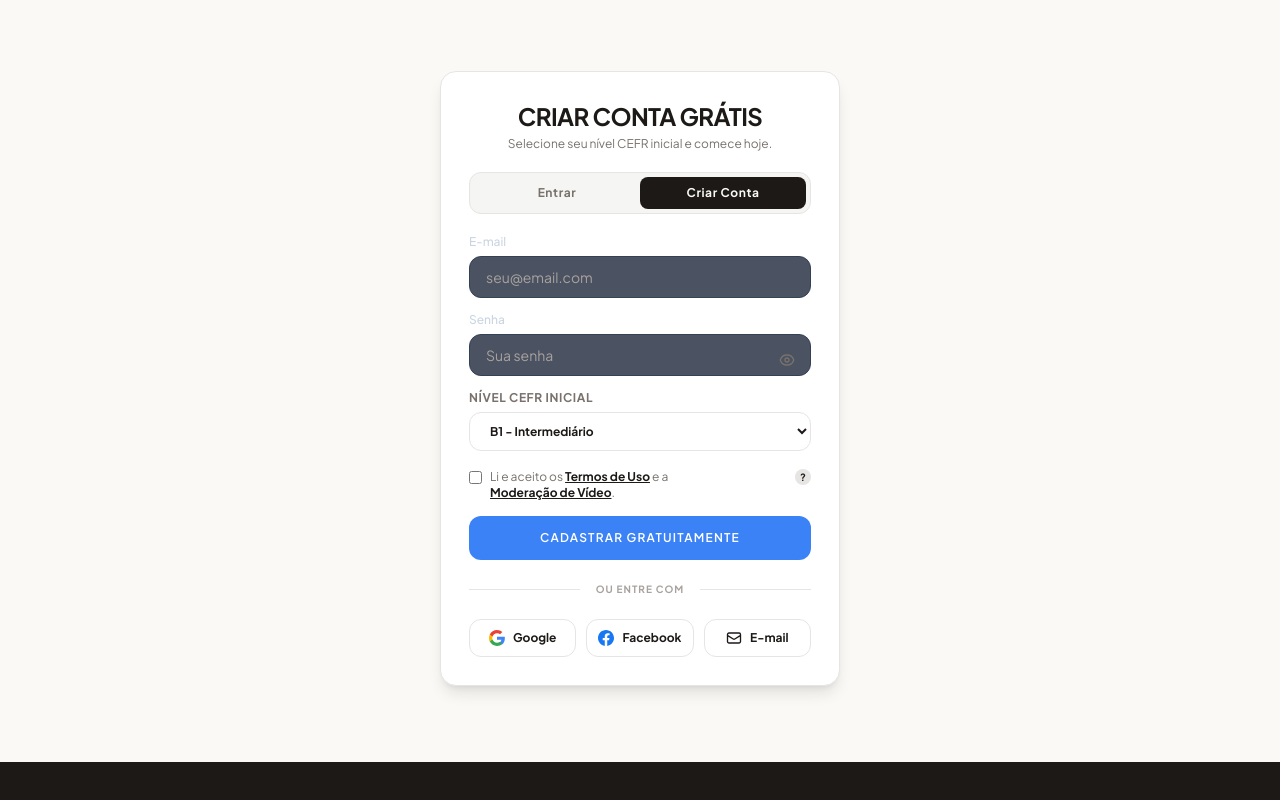
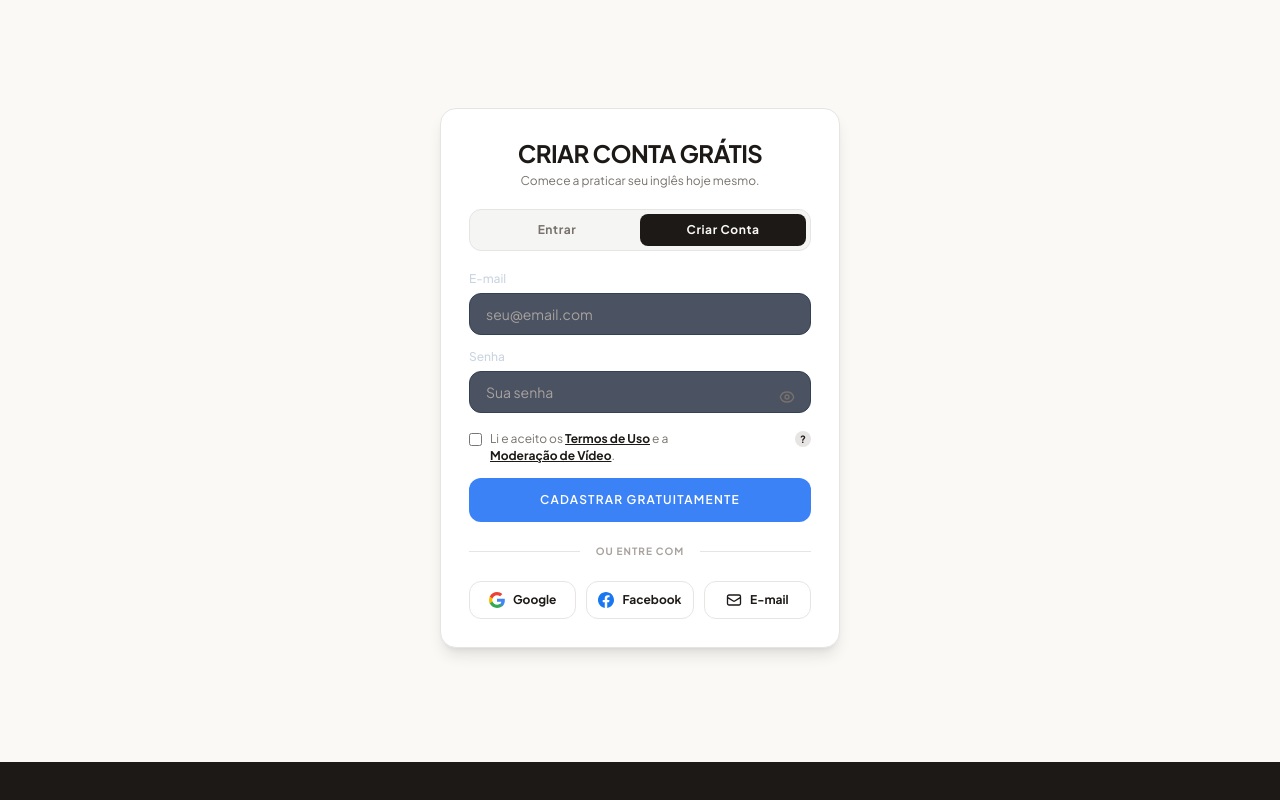
Before and after one commit to RikelmyRabelo/SideBySide, a React (Vite) app: page / in a window 1280 px wide. Shown: the part 4038-4838 px from the top of the page. Built offline with nearby package versions, Linux system fonts and the light colour scheme.

Commit message:
refactor(frontend): remove CEFR level selection from registration screen

```diff
--- a/src/pages/Login.tsx
+++ b/src/pages/Login.tsx
@@ -10,7 +10,6 @@ export const Login: React.FC = () => {
   const [email, setEmail] = useState('');
   const [password, setPassword] = useState('');
   const [showPassword, setShowPassword] = useState(false);
-  const [cefrLevel, setCefrLevel] = useState('B1');
   const [agreeTerms, setAgreeTerms] = useState(false);
   const [isSubmitting, setIsSubmitting] = useState(false);
 
@@ -307,7 +306,7 @@ useEffect(() => {
 
       const payload = isLogin
         ? { email, password }
-        : { name: email.split('@')[0], email, password, level: cefrLevel };
+        : { name: email.split('@')[0], email, password, level: 'B1' }; // Defaulting to B1 or handled differently in backend now
 
       const response = await fetch(endpoint, {
         method: 'POST',
@@ -745,7 +744,7 @@ useEffect(() => {
                 ? 'Digite seu e-mail para receber o link de redefinição.'
                 : isLogin
                 ? 'Insira suas credenciais para entrar na plataforma.'
-                : 'Selecione seu nível CEFR inicial e comece hoje.'}
+                : 'Comece a praticar seu inglês hoje mesmo.'}
             </p>
           </div>
 
@@ -874,25 +873,6 @@ useEffect(() => {
                     </div>
                   </div>
                 )}
-              </div>
-            )}
-
-            {!isLogin && !isForgotPassword && (
-              <div className="flex flex-col gap-1.5">
-                <label className="text-xs font-bold text-[#78716C] uppercase tracking-wider">
-                  Nível CEFR Inicial
-                </label>
-                <select
-                  value={cefrLevel}
-                  onChange={(e: React.ChangeEvent<HTMLSelectElement>) => setCefrLevel(e.target.value)}
-                  className="w-full px-4 py-2.5 bg-[#FFFFFF] border border-[#E7E5E4] text-[#1C1917] text-xs rounded-xl outline-none focus:border-[#1C1917] font-bold"
-                >
-                  <option value="A1">A1 - Iniciante</option>
-                  <option value="A2">A2 - Básico</option>
-                  <option value="B1">B1 - Intermediário</option>
-                  <option value="B2">B2 - Intermediário Avançado</option>
-                  <option value="C1">C1 - Avançado</option>
-                </select>
               </div>
             )}
 
```
